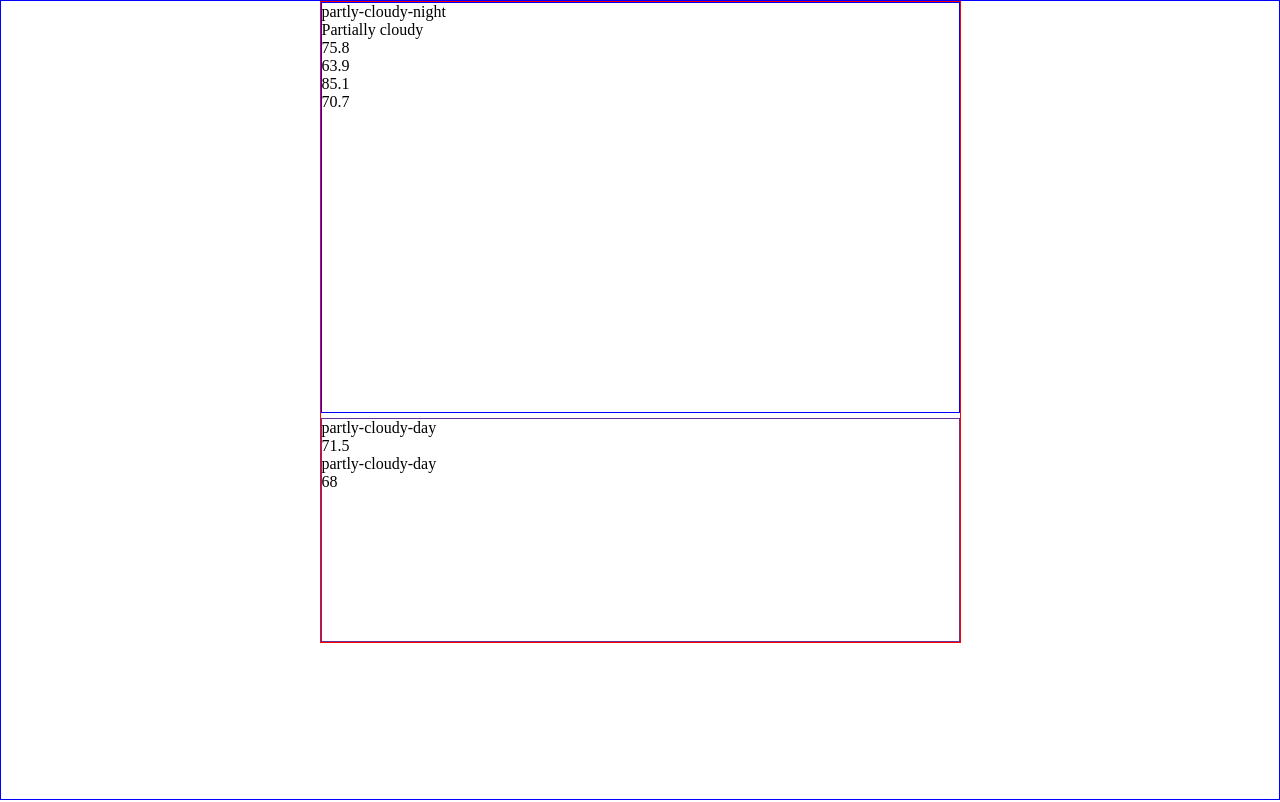
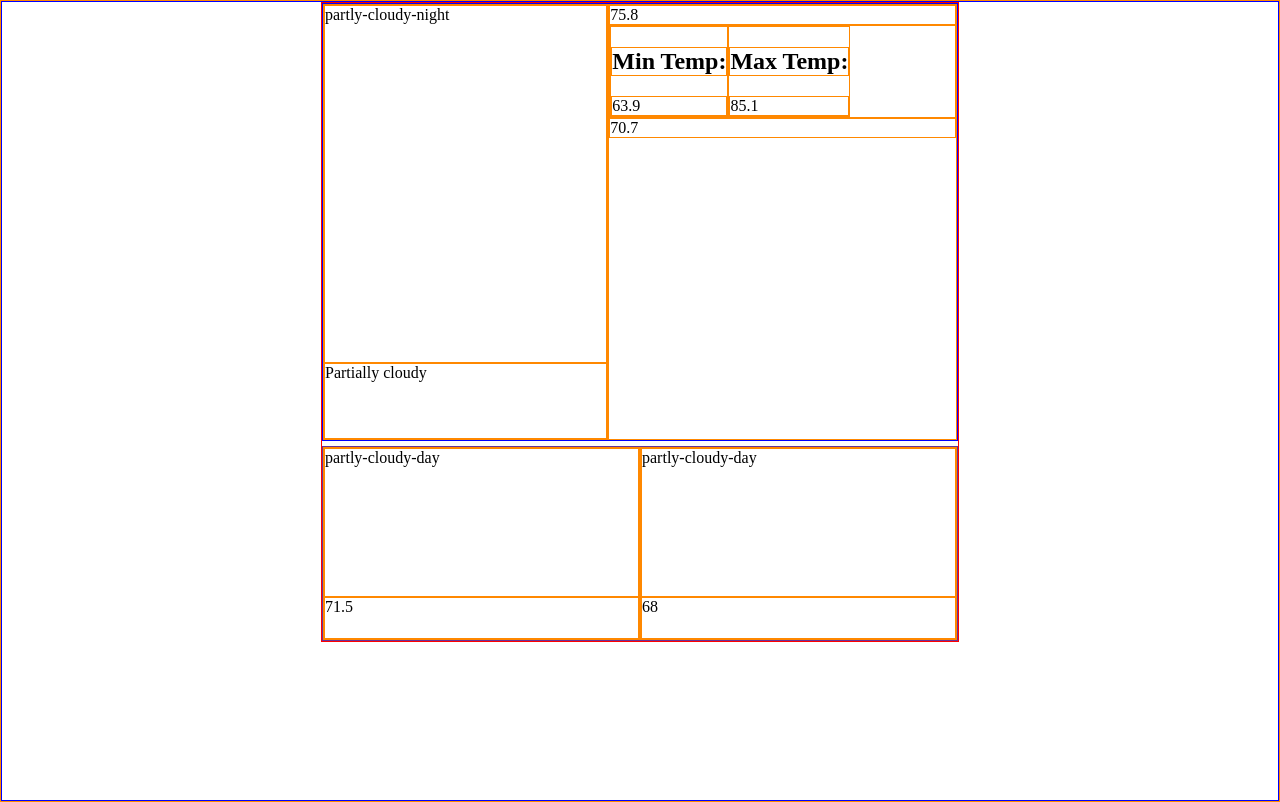
Before and after one commit to talesofterror/TOP-Weather, a website built with webpack: page src/template.html in a window 1280 px wide. Built offline with nearby package versions, Linux system fonts and the light colour scheme.

Commit message:
html edits, flex displaying

```diff
--- a/src/apiCall.js
+++ b/src/apiCall.js
@@ -2,7 +2,7 @@ import testData from "./assets/weatherRefData.json"
 
 let weatherRequestUrl = (query) => `https://weather.visualcrossing.com/VisualCrossingWebServices/rest/services/timeline/`
 	+ query
-	+ `?unitGroup=us&key=GKRUZWJ6T7MMYA9ZMP78HA9DL&contentType=json`
+	+ `?unitGroup=us&key=GKRUZWJ6T7MMYA9ZMP78HA9DL&contentType=json&iconsSet=icons2`
 
 export async function getReport (query, testRun = false) {
 	let response
@@ -10,8 +10,9 @@ export async function getReport (query, testRun = false) {
 	try {
 		if (!testRun) {
 			response = await fetch(weatherRequestUrl(query))
+			console.log("live request (o_o;)")
 		}
-		json = testRun? testData : response.json()
+		json = testRun? testData : await response.json()
 		return {
 			currentConditions: {
 				icon: json.currentConditions.icon,
@@ -37,8 +38,8 @@ export async function getReport (query, testRun = false) {
 		console.log(response)
 		console.log("json:")
 		console.log(json)
-		console.log(json.days[0].temp)
-		console.log(json.days[1].temp)
+		console.log(json.days[0].tempmin)
+		// console.log(json.days[1].temp)
 		console.log("error: ")
 		throw new Error(e)
 	}
--- a/src/style.css
+++ b/src/style.css
@@ -1,3 +1,8 @@
+* {
+	box-sizing: border-box;
+	border: 1px solid #f80;
+}
+
 body {
 	box-sizing: border-box;
 	display: flex;
@@ -23,15 +28,75 @@ body {
 }
 
 .container-item {
-
+	width: 100%;
 }
 
 .present-conditions {
 	flex-grow: 2;
+	display: flex;
+	flex-direction: row;
 	border: 1px solid blue;
+}
+
+.present-conditions img {
+
+}
+
+.present-main {
+	flex-grow: 3;
+	display: flex;
+	flex-direction: column;
+}
+
+#present-icon {
+	flex-grow: 6;
+}
+
+#present-conditions {
+	flex-grow: 1;
+}
+
+.present-details {
+	flex-grow: 2;
+	display: flex;
+	flex-direction: column;
+}
+
+.present-temp-range {
+	display: flex;
+	flex-direction: row;
 }
 
 .future-conditions {
 	flex-grow: 1;
+	display: flex;
+	flex-direction: row;
 	border: 1px solid rebeccapurple;
 }
+
+.future-conditions img {
+
+}
+
+.future-day {
+	flex-grow: 1;
+	display: flex;
+	flex-direction: column;
+}
+
+.future-day div:first-child {
+	flex-grow: 6;
+}
+.future-day div:last-child {
+	flex-grow: 1;
+}
+
+.flex-row {
+	display: flex;
+	flex-direction: row;
+}
+
+.flex-column {
+	display: flex;
+	flex-direction: column;
+}
--- a/src/template.html
+++ b/src/template.html
@@ -16,9 +16,15 @@
 				</div>
 				<div class="present-details"> <!-- flex column -->
 					<div id="present-temp"></div>
-					<div class="present-temp-range"> <!-- flex row -->
-						<div id="present-tempmin"></div>
-						<div id="present-tempmax"></div>
+					<div class="present-temp-range flex-row"> <!-- flex row -->
+						<div class="present-temp-range-item flex-column">
+							<h2>Min Temp:</h2>
+							<div id="present-tempmin"></div>
+						</div>
+						<div class="present-temp-range-item flex-column">
+							<h2>Max Temp:</h2>
+							<div id="present-tempmax"></div>
+						</div>
 					</div>
 					<div id="present-humidity"></div>
 				</div>
```
